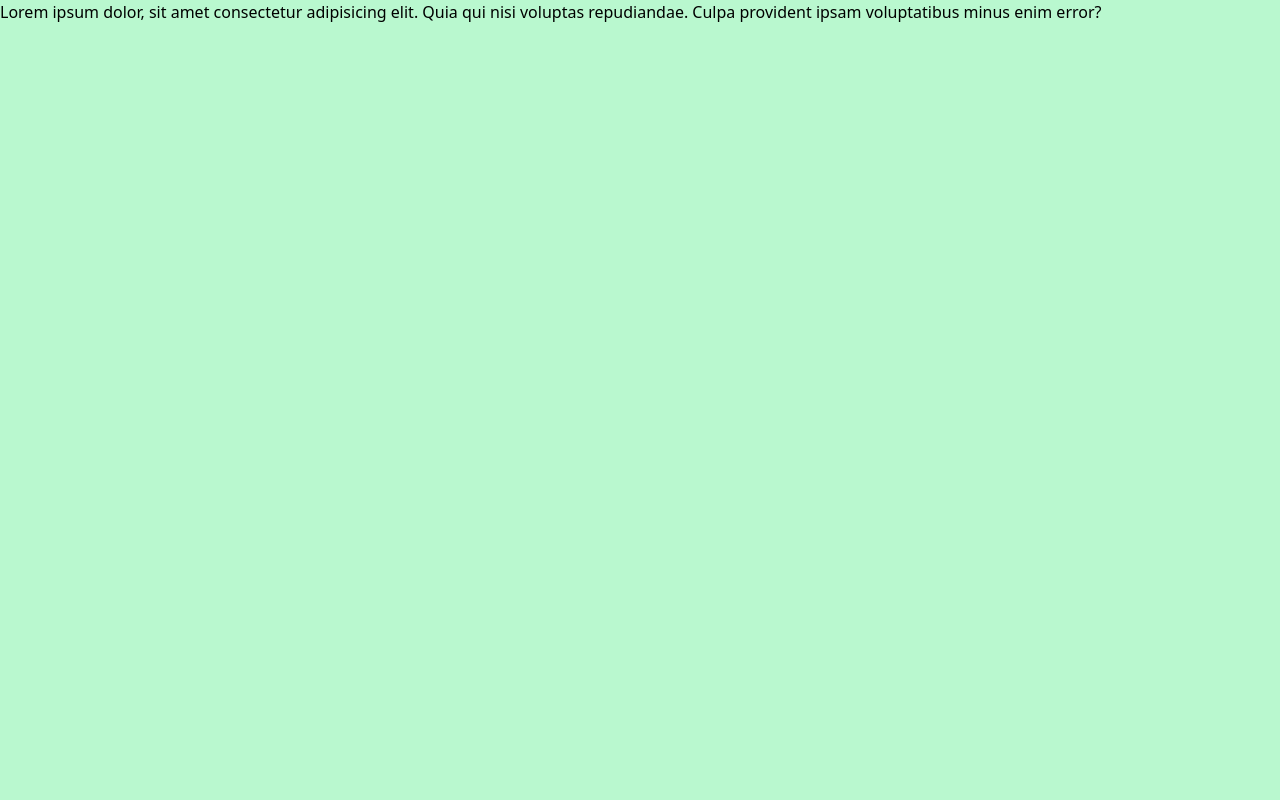
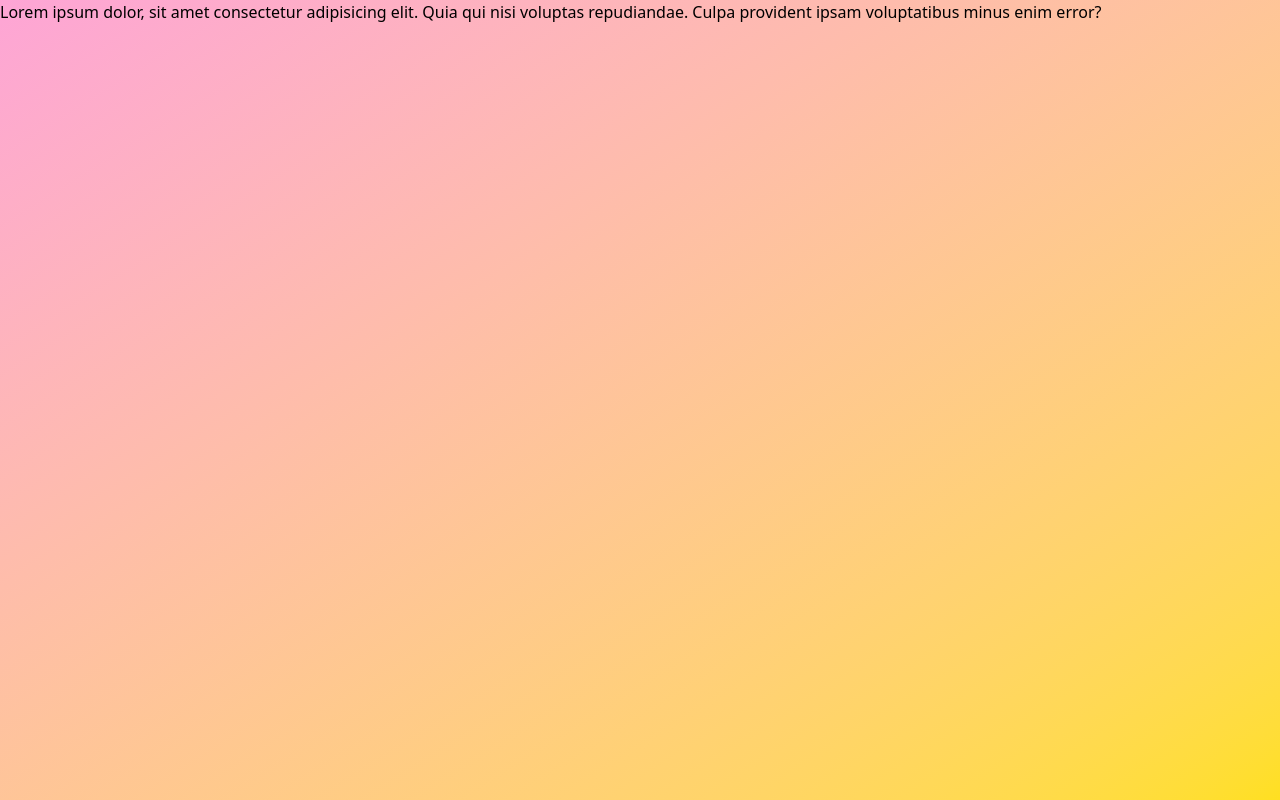
Before and after one commit to martin265/TailwindMasterClass, a website: page index.html in a window 1280 px wide. Drawn offline with Linux system fonts and the light colour scheme.

Commit message:
changing background color

```diff
--- a/index.html
+++ b/index.html
@@ -6,7 +6,7 @@
     <title>Tailwinf MasterClass</title>
     <link href="./src/output.css" rel="stylesheet" />
   </head>
-  <body class="min-h-screen bg-green-200">
+  <body class="min-h-screen bg-linear-to-br from-pink-300 to-yellow-300">
     <div class="container mx-auto">
       <h1 class="text-4xl font-bold text-center">
         <h1>
```
Also changed, not shown: src/output.css.
